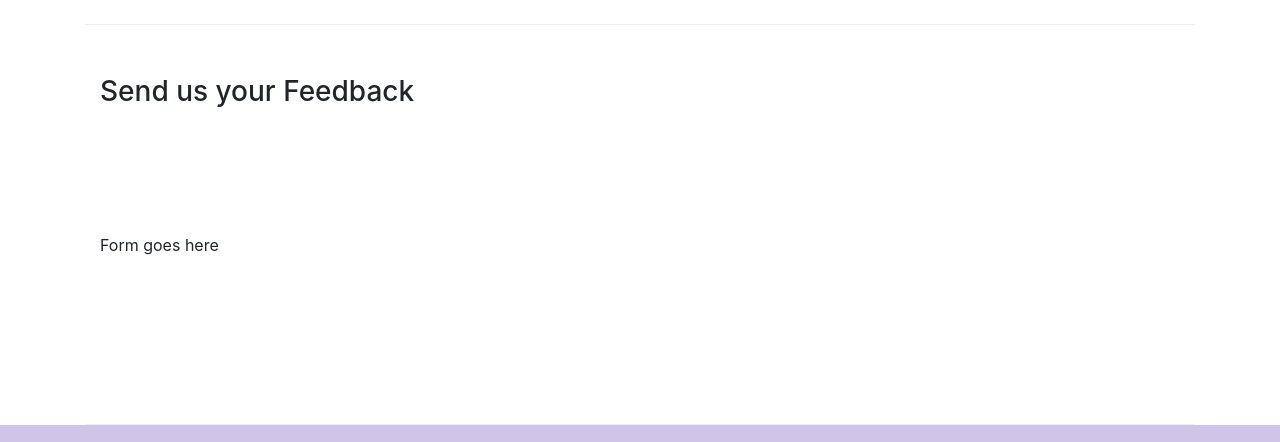
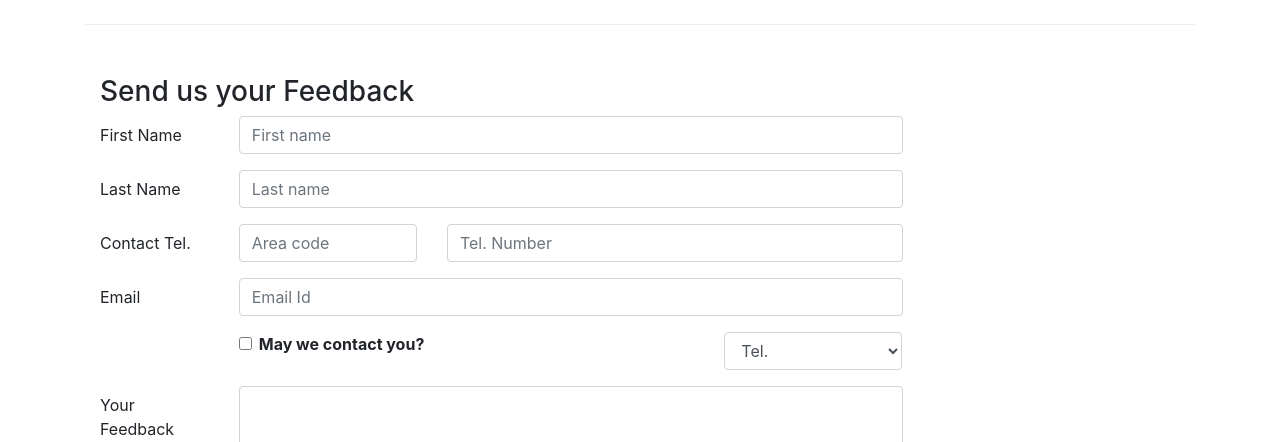
Before and after one commit to shubhamagarwal1998/Bootstrap4, a website: page conFusion/contactus.html in a window 1280 px wide. Shown: the part 790-1232 px from the top of the page. Drawn offline with nearby package versions, Linux system fonts and the light colour scheme.

Commit message:
Added Form

```diff
--- a/conFusion/contactus.html
+++ b/conFusion/contactus.html
@@ -92,7 +92,65 @@
               <h3>Send us your Feedback</h3>
            </div>
             <div class="col-12 col-md-9">
-                Form goes here
+                <form>
+                    <div class="form-group row">
+                    <label for="firstname" class="col-md-2 col-form-label">First Name</label>
+                    <div class="col-md-10">
+                        <input type="text" class="form-control" id="firstname" name="firstname" placeholder="First name">
+                    </div>
+                    </div>
+                    <div class="form-group row">
+                        <label for="lastname" class="col-md-2 col-form-label">Last Name</label>
+                    <div class="col-md-10">
+                        <input type="text" class="form-control" id="lastname" name="lastname" placeholder="Last name">
+                    </div>
+                    </div>
+                       <div class="form-group row">
+                    <label for="telnum" class="col-12 col-md-2 col-form-label">Contact Tel.</label>
+                    <div class="col-5 col-md-3">
+                        <input type="tel" class="form-control" id="areacode" name="areacode" placeholder="Area code">
+                    </div>
+                     <div class="col-7 col-md-7">
+                        <input type="tel" class="form-control" id="telnum" name="telnum" placeholder="Tel. Number">
+                    </div>
+                    </div>
+                    <div class="form-group row">
+                        <label for="emailid" class="col-md-2 col-form-label">Email</label>
+                    <div class="col-md-10">
+                        <input type="email" class="form-control" id="emailid" name="emailid" placeholder="Email Id">
+
+                    </div>
+                </div>
+
+                <div class="form-group row">
+                    <div class="col-md-6 offset-md-2">
+                        <div class="form-check">
+                            <input type="checkbox" class="form-check-input" name="approve" id="approve" value="">
+                            <label class="form-check-label" for="approve"> <strong>May we contact you?</strong></label>
+                            </input>
+                        </div>
+                    </div>
+                    <div class="col-md-3 offset-md-1">
+                        <select class="form-control">
+                            <option>Tel.</option>
+                            <option>Email</option>
+                        </select>
+                    </div>
+                </div>
+                 <div class="form-group row">
+                        <label for="feedback" class="col-md-2 col-form-label">Your Feedback</label>
+                    <div class="col-md-10">
+                        <textarea class="form-control" id="feedback" name="feedback" rows="12"></textarea>
+
+                    </div>
+                </div>
+                 <div class="form-group row">
+                   <div class="offset-md-2 col-md-10">
+                       <button type="submit" class="btn btn-primary">Send Feedback</button>
+
+                   </div>
+                 </div>
+                </form>
             </div>
              <div class="col-12 col-md">
             </div>
```
